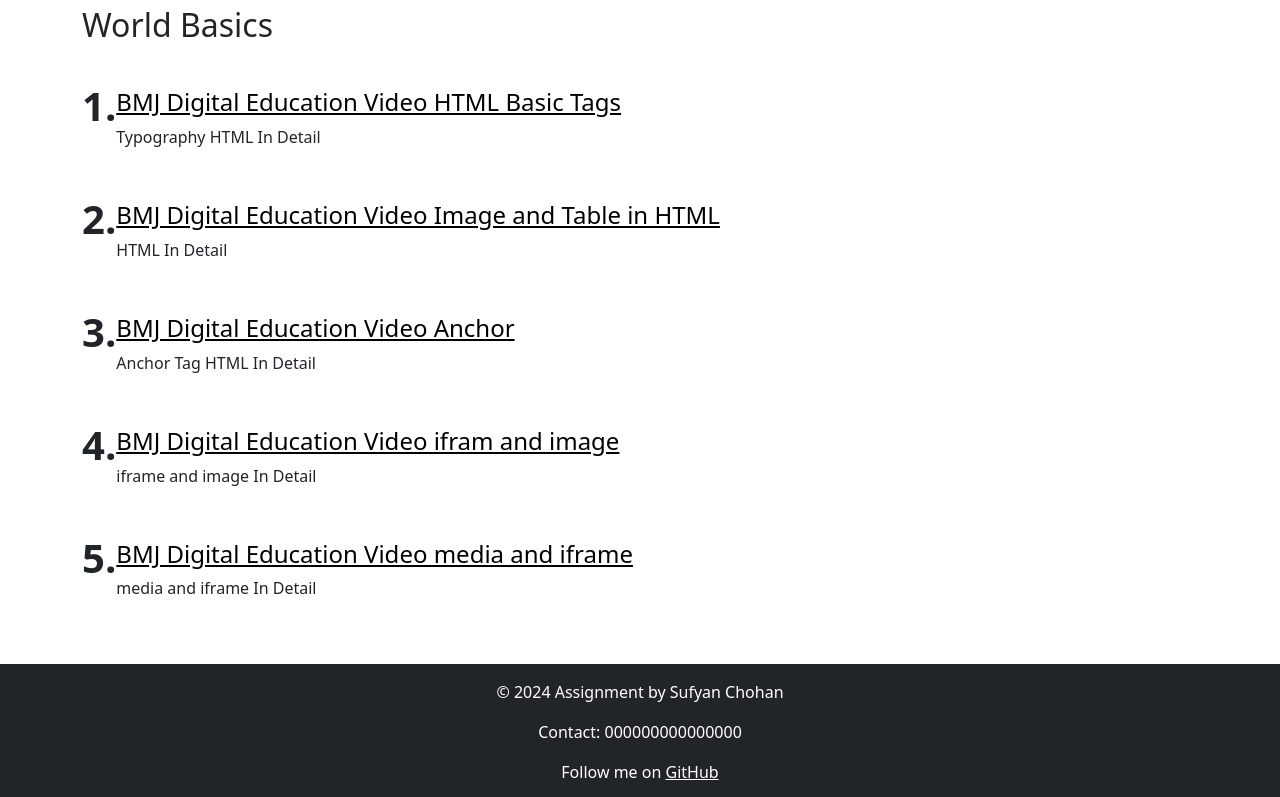
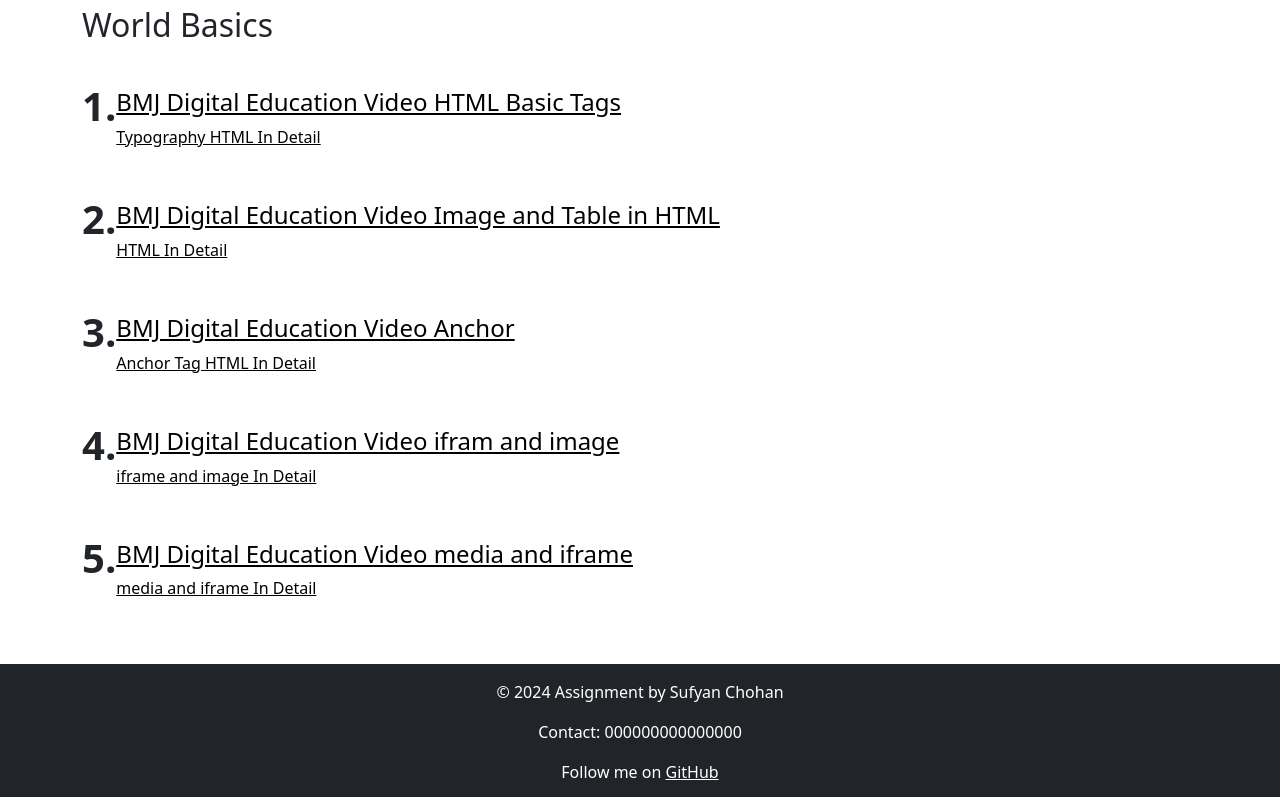
Before and after one commit to SufyanChohan/Assignment-Html-3, a plain HTML site: page index.html in a window 1280 px wide. Shown: the part 460-1257 px from the top of the page. Drawn offline with nearby package versions, Linux system fonts and the light colour scheme.

Commit message:
assignment donr

```diff
--- a/index.html
+++ b/index.html
@@ -57,28 +57,28 @@
        <h1 ><b>1.</b></h1>
        <div >
        <h4 style="padding-top: 6px;"><a style="color: black;" href="./index1.html">BMJ Digital Education Video HTML Basic Tags</a></h4>
-       <p>Typography HTML In Detail </p>
+       <a style="color: black;" href="./index1.html"><p>Typography HTML In Detail </p></a>
     </div>
       </div>
       <div class="container" style="display: flex;padding-top: 30px;">
         <h1 ><b>2.</b></h1>
         <div >
         <h4 style="padding-top: 6px;"><a style="color: black;" href="./index2.html">BMJ Digital Education Video Image and Table in HTML</a></h4>
-        <p> HTML In Detail </p>
+        <a style="color:black;" href="./index2.html"><p> HTML In Detail </p></a>
      </div>
        </div>
        <div class="container" style="display: flex;padding-top: 30px;">
         <h1 ><b>3.</b></h1>
         <div >
         <h4 style="padding-top: 6px;"><a style="color: black;" href="./index3.html">BMJ Digital Education Video Anchor</a></h4>
-        <p>Anchor Tag HTML In Detail </p>
+        <a style="color: black;" href="./index3.html"><p>Anchor Tag HTML In Detail </p></a>
      </div>
        </div>
        <div class="container" style="display: flex; padding-top: 30px;">
         <h1 ><b>4.</b></h1>
         <div >
         <h4 style="padding-top: 6px;"><a style="color: black;" href="./index4.html">BMJ Digital Education Video ifram and image</a></h4>
-        <p>iframe and image In Detail </p>
+        <a style="color: black;" href="./index4.html"><p>iframe and image In Detail </p></a>
      </div>
        </div>
        <div class="container" style="display: flex; padding-top: 30px;">
@@ -87,7 +87,7 @@
         <h4 style="padding-top: 6px;"><a style="color: black;" href="./index5.html">BMJ Digital Education Video
             media and iframe
         </a></h4>
-        <p>media and iframe In Detail </p>
+        <a style="color: black;" href="./index5.html"><p>media and iframe In Detail </p></a>
      </div>
        </div>
        <footer class="bg-dark text-white text-center py-3 mt-5">
```
